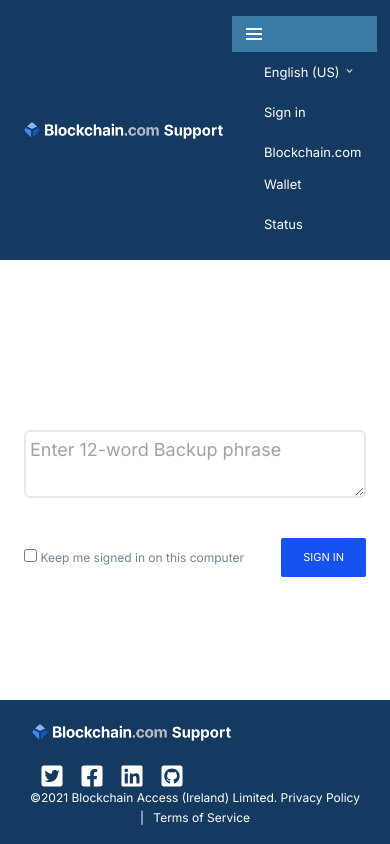
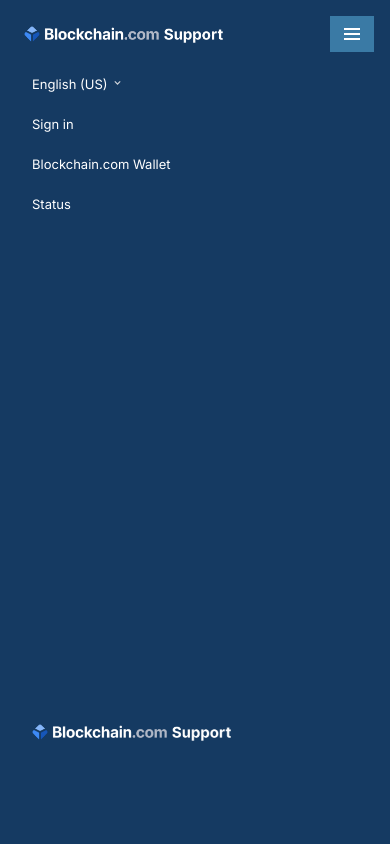
Before and after one commit to clients-projects/blkchain3, a React app: page / in a window 390 px wide. Both pictures are taken after a click on the icon 352 px from the left and 34 px from the top of the page. Built offline with nearby package versions, Linux system fonts and the light colour scheme.

Commit message:
working on header

```diff
--- a/src/components/Nav.jsx
+++ b/src/components/Nav.jsx
@@ -28,8 +28,8 @@
     )
 
     const categoryModal = (
-        <div className=' w-full  bg-[#153A62]' style={categoryModalStyle}>
-            <div className=''>
+        <div className=' w-full ' style={categoryModalStyle}>
+            <div className='categoryModal'>
                 <ul className='ml-4'>
                     <NavItem name='English (US)' link_path='/' />
 
--- a/src/styles/styles.css
+++ b/src/styles/styles.css
@@ -1,4 +1,14 @@
 
+
+.categoryModal {
+    z-index: 30;
+    position: fixed;
+    top: 4rem;
+    left: 0;
+    right: 0;
+    bottom: 0;
+    background: #153A62;
+}
 
 .btnclaim {
     border-radius: 52px;
```
